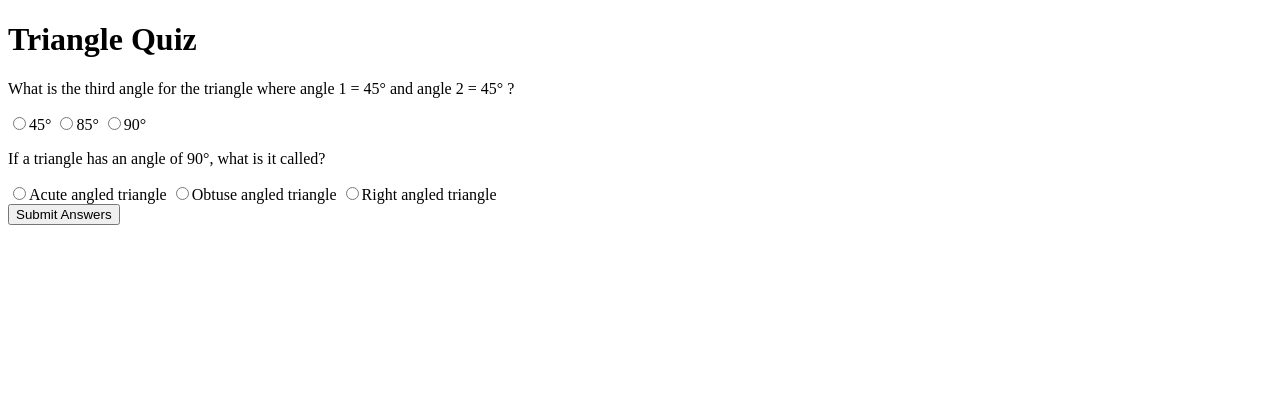
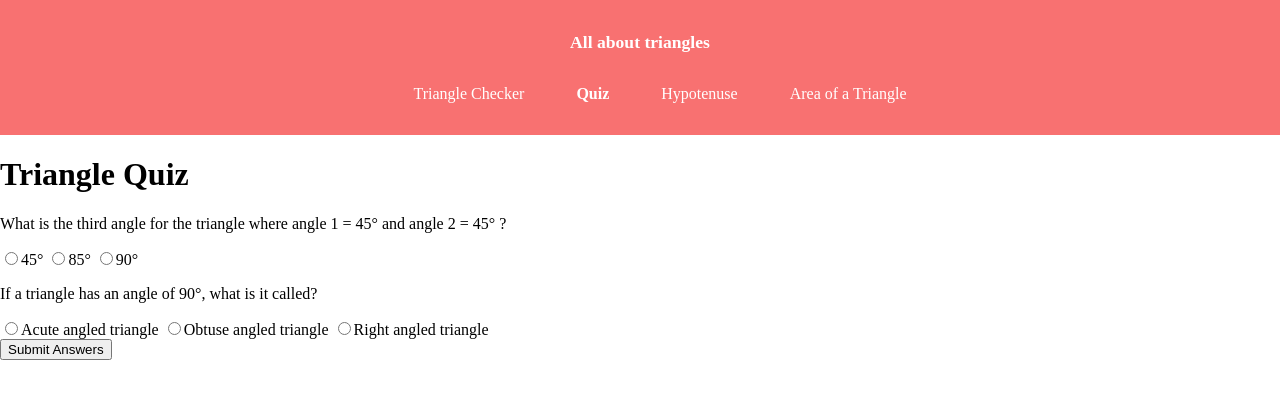
Before and after one commit to Artistole/mark12, a plain HTML site: page quiz.html in a window 1280 px wide. Drawn offline with Linux system fonts and the light colour scheme.

Commit message:
refactor

```diff
--- a/quiz.html
+++ b/quiz.html
@@ -5,11 +5,35 @@
     <meta charset="UTF-8">
     <meta http-equiv="X-UA-Compatible" content="IE=edge">
     <meta name="viewport" content="width=device-width, initial-scale=1.0">
+    <link href="styles.css" rel="stylesheet"/>
     <title>Traingles quiz</title>
 
 </head>
 
 <body>
+
+    <nav class="navigation container">
+        <div class="nav-brand">
+            <a class="link" href="/triangle.html">
+            All about triangles
+            </a>
+        </div>
+      <ul class="list-non-bullet nav-pills">
+            <li class="list-item-inline">
+                <a class="link" href="/triangle.html">Triangle Checker</a>
+            </li>
+            <li class="list-item-inline">
+                <a class="link link-active" href="/quiz.html">Quiz</a>
+            </li>
+            <li class="list-item-inline">
+                <a class="link" href="/hypotenuse.html">Hypotenuse</a>
+            </li>
+            <li class="list-item-inline">
+                <a class="link" href="/area.html">Area of a Triangle</a>
+            </li>
+        </ul>
+    </nav>
+
     <h1>Triangle Quiz</h1>
     <form class="quiz-form">
         <div class="question-container">
--- /dev/null
+++ b/styles.css
@@ -0,0 +1,62 @@
+:root
+{
+  --primary-color: #F87171;
+  --hazel-blue: #5BC3EB;
+}
+
+body
+{
+    /* font-family: 'Montserrat', sans-serif; */
+    margin: 0px;
+}
+
+.navigation
+{
+    background-color: var(--primary-color);
+    color: white;
+    padding: 1rem;
+}
+
+.navigation .nav-brand
+{
+    font-weight: bold;
+    font-size: 1.1rem;
+    text-align: center;
+    padding: 1rem;
+
+}
+
+.navigation .nav-pills
+{
+    text-align: center;
+}
+
+.navigation .link
+{
+    color:white;
+}
+
+.navigation .link-active {
+    font-weight: bold;
+}
+
+.link
+{
+    box-sizing: border-box;
+    text-decoration: none;
+    padding: 0.5rem 1rem;
+    /* margin-top: 1rem;
+    margin-bottom: 1rem; */
+
+}
+
+.list-non-bullet
+{
+    list-style: none;
+}
+
+.list-item-inline
+{
+    display: inline;
+    padding: 0rem 0.5rem;
+}
```
Also changed, not shown: area.html (+22 -0 lines), hypotenuse.html (+24 -0 lines), triangle.html (+25 -0 lines).
